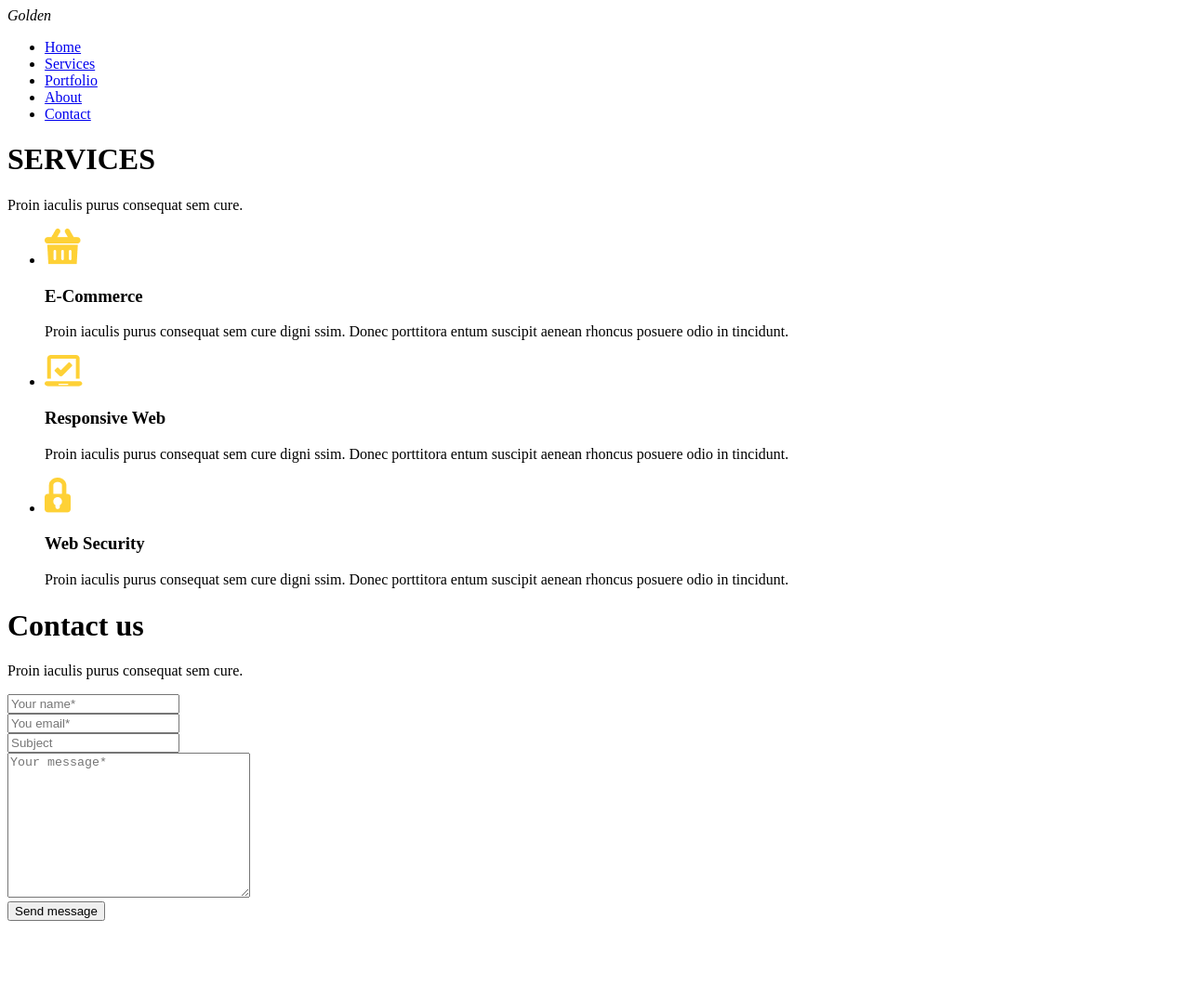
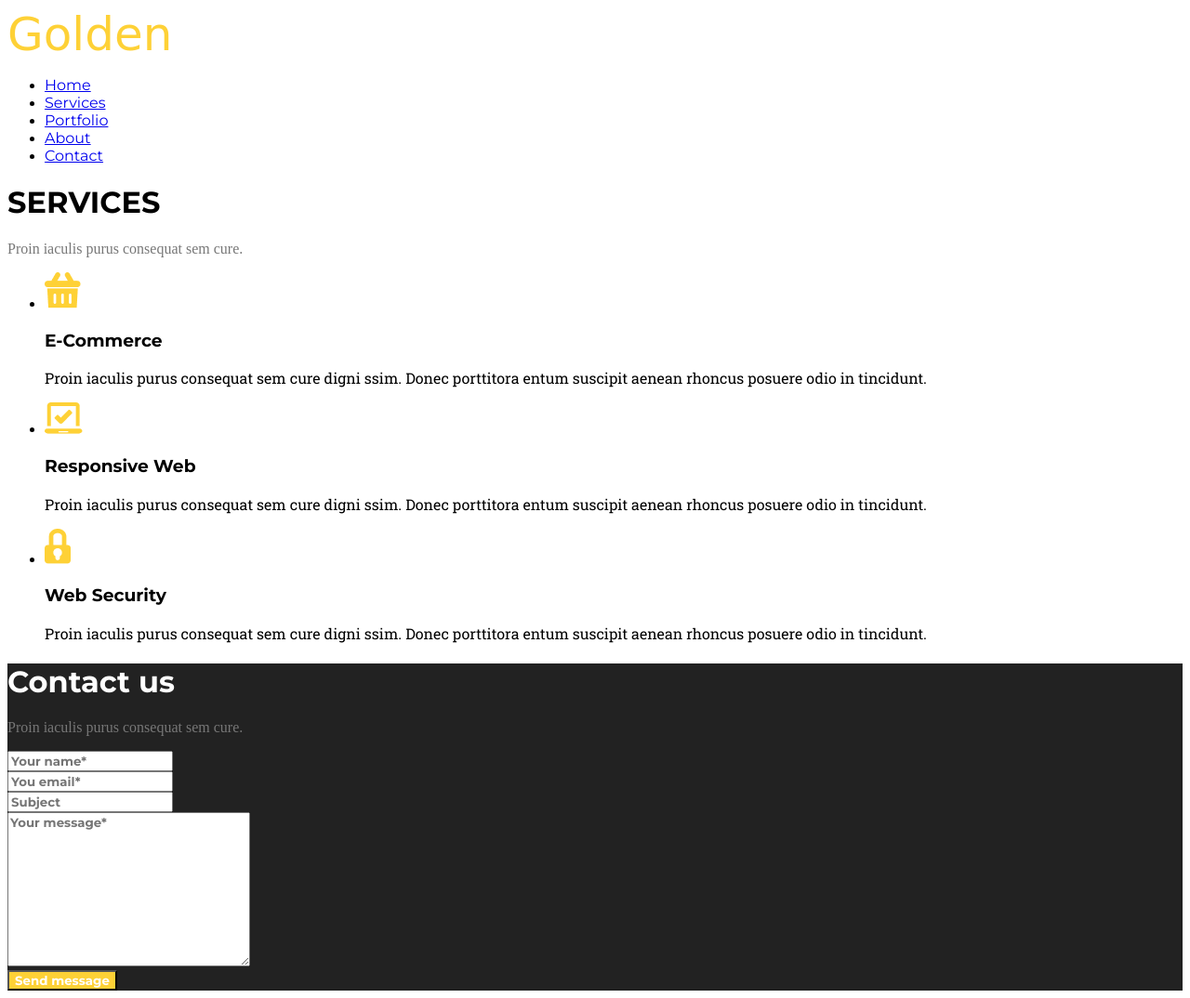
Before and after one commit to maxim-yuzviak/Golden, a plain HTML site: page index.html in a window 1280 px wide. Shown: the whole page at 93% size. Before the commit the page ends 999 px from the top, so only its background shows below. Drawn offline with Linux system fonts and the light colour scheme; a web font is replaced by a local one.

Commit message:
add fonts and some colors

```diff
--- a/index.html
+++ b/index.html
@@ -5,56 +5,64 @@
     <meta charset="UTF-8">
     <meta name="viewport" content="width=device-width, initial-scale=1.0">
     <title>Golden</title>
+    <link rel="stylesheet" href="style.css">
+    <link rel="stylesheet" href="https://use.typekit.net/eic2tcr.css">
+    <link rel="preconnect" href="https://fonts.googleapis.com">
+    <link rel="preconnect" href="https://fonts.gstatic.com" crossorigin>
+    <link
+        href="https://fonts.googleapis.com/css2?family=Bilbo+Swash+Caps&family=Montserrat:ital,wght@0,100..900;1,100..900&family=Roboto+Slab&display=swap"
+        rel="stylesheet">
+
 </head>
 
 <body>
     <header>
-        <i>Golden</i>
+        <i class="logo">Golden</i>
         <ul>
-            <li><a href="#">Home</a></li>
-            <li><a href="#">Services</a></li>
-            <li><a href="#">Portfolio</a></li>
-            <li><a href="#">About</a></li>
-            <li><a href="#">Contact</a></li>
+            <li><a href="#" class="header-link">Home</a></li>
+            <li><a href="#" class="header-link">Services</a></li>
+            <li><a href="#" class="header-link">Portfolio</a></li>
+            <li><a href="#" class="header-link">About</a></li>
+            <li><a href="#" class="header-link">Contact</a></li>
         </ul>
     </header>
     <main>
-        <h1>SERVICES</h1>
-        <p>Proin iaculis purus consequat sem cure.</p>
+        <h1 class="title">SERVICES</h1>
+        <p class="sub-title">Proin iaculis purus consequat sem cure.</p>
         <ul>
             <li>
                 <img src="img/Korzinka.png" alt="Korzinka">
-                <h3>E-Commerce</h3>
-                <p>Proin iaculis purus consequat sem cure digni ssim. Donec porttitora entum suscipit aenean rhoncus
+                <h3 class="title">E-Commerce</h3>
+                <p class="sub-title-blocks">Proin iaculis purus consequat sem cure digni ssim. Donec porttitora entum suscipit aenean rhoncus
                     posuere odio in tincidunt.</p>
             </li>
             <li>
                 <img src="img/computer.png" alt="Computer">
-                <h3>Responsive Web</h3>
-                <p>Proin iaculis purus consequat sem cure digni ssim. Donec porttitora entum suscipit aenean rhoncus
+                <h3 class="title">Responsive Web</h3>
+                <p class="sub-title-blocks">Proin iaculis purus consequat sem cure digni ssim. Donec porttitora entum suscipit aenean rhoncus
                     posuere odio in tincidunt.</p>
             </li>
             <li>
                 <img src="img/zamok.png" alt="zamók">
-                <h3>Web Security</h3>
-                <p>Proin iaculis purus consequat sem cure digni ssim. Donec porttitora entum suscipit aenean rhoncus
+                <h3 class="title">Web Security</h3>
+                <p class="sub-title-blocks">Proin iaculis purus consequat sem cure digni ssim. Donec porttitora entum suscipit aenean rhoncus
                     posuere odio in tincidunt.</p>
             </li>
         </ul>
     </main>
-    <footer>
-        <h1>Contact us</h1>
-        <p>Proin iaculis purus consequat sem cure.</p>
+    <footer class="footer">
+        <h1 class="title contact">Contact us</h1>
+        <p class="sub-title">Proin iaculis purus consequat sem cure.</p>
         <form action="">
-            <input type="text" id="user-name" name="Name" placeholder="Your name*">
+            <input type="text" id="user-name" name="Name" placeholder="Your name*" class="inputs">
             <br>
-            <input type="email" id="user-email" name="email" placeholder="You email*">
+            <input type="email" id="user-email" name="email" placeholder="You email*" class="inputs">
             <br>
-            <input type="text" id="Subject" placeholder="Subject">
+            <input type="text" id="Subject" placeholder="Subject" class="inputs">
             <br>
-            <textarea name="" id="comment" cols="30" rows="10" placeholder="Your message*"></textarea>
+            <textarea name="" id="comment" cols="30" rows="10" placeholder="Your message*" class="inputs"></textarea>
             <br>
-            <button>Send message</button>
+            <button class="button">Send message</button>
         </form>
     </footer>
 
--- a/style.css
+++ b/style.css
@@ -0,0 +1,62 @@
+:root {
+    --main-color: #FED136;
+    --title-color: #222222;
+    --sub-title-color: #777777;
+    --form-title: #ffffff;
+    --input-color: #BBBBBB;
+    --button-title: #ffffff;
+    --background-color: #222222;
+}
+
+.sub-title {
+    font-family: "droid-serif", serif;
+    font-weight: 400;
+    font-style: normal;
+    color: #777777;
+}
+
+.logo {
+    font-family: "Bilbo Swash Caps", cursive;
+    font-weight: 400;
+    font-style: normal;
+    font-size: 50px;
+    color: #FED136;
+}
+.header-link {
+    font-family: "Montserrat", sans-serif;
+    font-optical-sizing: auto;
+    font-weight: 400;
+    font-style: normal;
+}
+.title {
+    font-family: "Montserrat", sans-serif;
+    font-optical-sizing: auto;
+    font-weight: 700;
+    font-style: normal;
+}
+.sub-title-blocks {
+    font-family: "Roboto Slab", serif;
+    font-optical-sizing: auto;
+    font-weight: 400;
+    font-style: normal;
+}
+.footer {
+    background-color: #222222;
+}
+.contact {
+   color: #ffffff;
+}
+.button {
+    background-color: #FED136;
+    color: #ffffff;
+    font-family: "Montserrat", sans-serif;
+    font-optical-sizing: auto;
+    font-weight: 700;
+    font-style: normal;
+}
+.inputs {
+    font-family: "Montserrat", sans-serif;
+    font-optical-sizing: auto;
+    font-weight: 700;
+    font-style: normal;
+}
```
